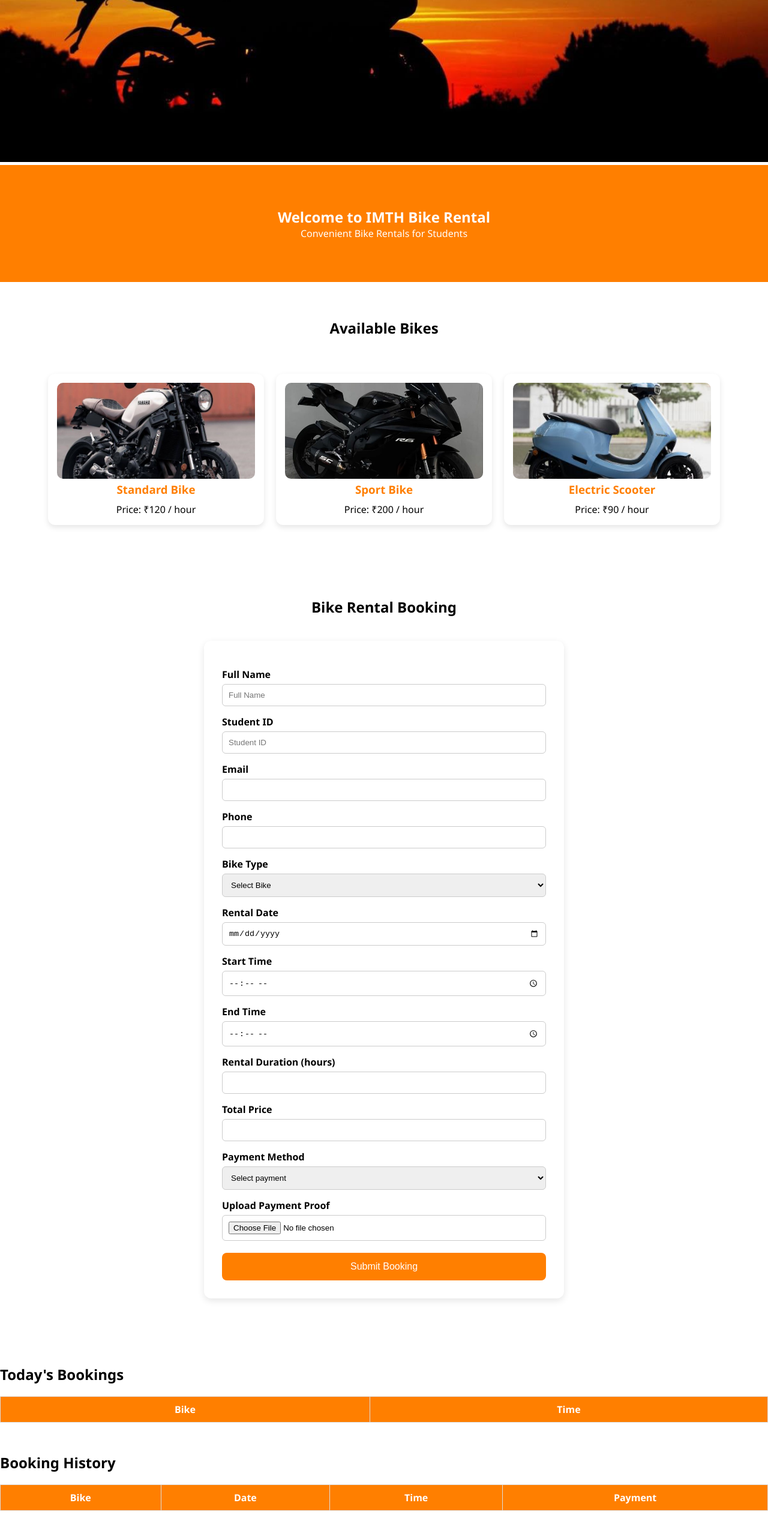
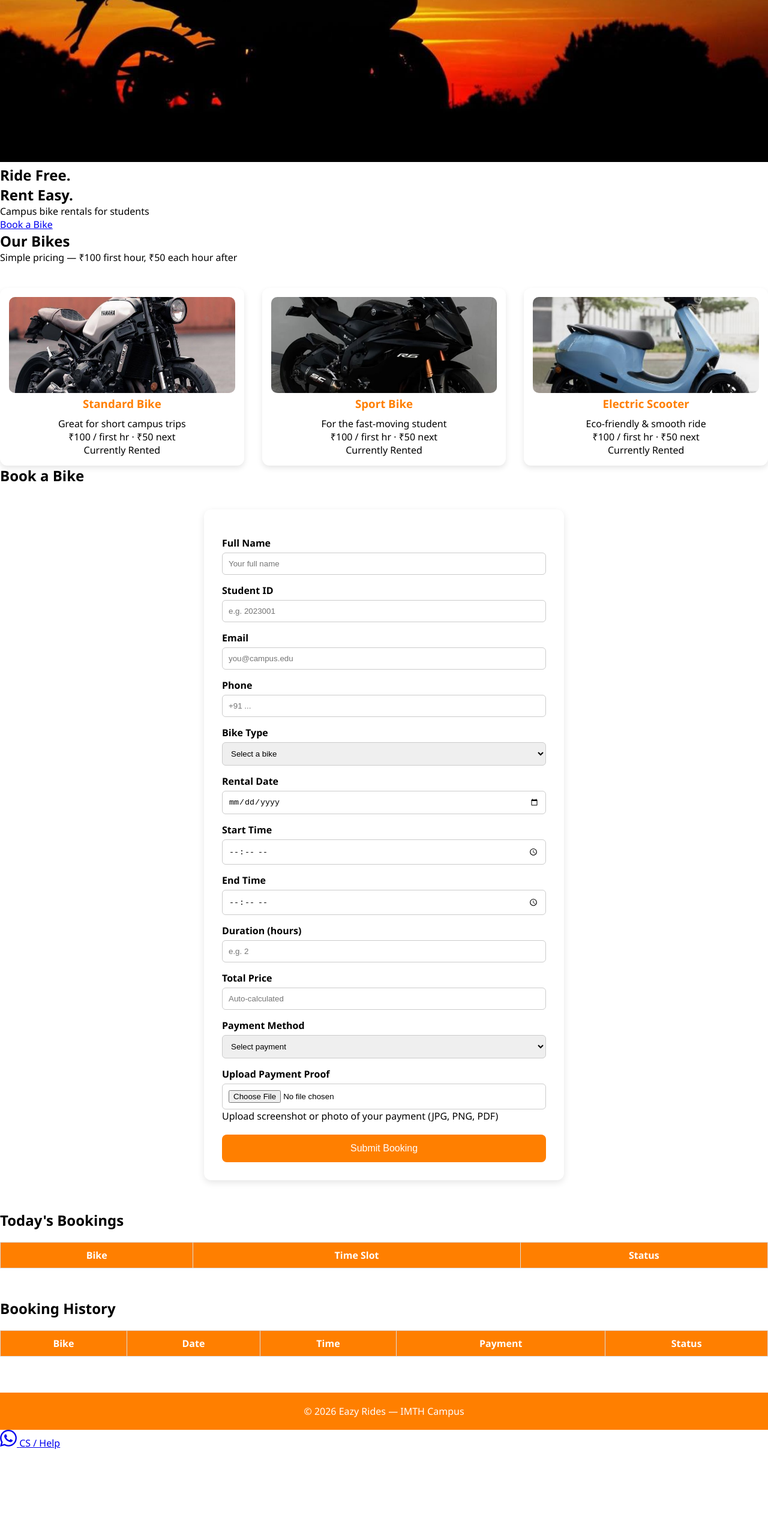
Before and after one commit to arasukamelon/imth-bike-rental, a plain HTML site: page index.html in a window 1280 px wide. Shown: the part 250-2800 px from the top of the page at 60% size. After the commit the page ends 2666 px from the top, so only its background shows below. Drawn offline with Linux system fonts and the light colour scheme; no server answers; a script that the page names is missing.

Commit message:
Revamp HTML structure for Eazy Rides Bike Rental
Updated the bike rental HTML layout, including navbar, hero section, bike listings, booking form, and booking history. Changed title and added language selection and dark mode toggle.

```diff
--- a/index.html
+++ b/index.html
@@ -1,216 +1,231 @@
 <!DOCTYPE html>
 <html lang="en">
-
 <head>
   <meta charset="UTF-8">
   <meta name="viewport" content="width=device-width, initial-scale=1.0">
-    <title>IMTH Bike Rental</title>
-    <meta name="robots" content="noindex, nofollow">
+  <title>Eazy Rides – Bike Rental</title>
+  <link rel="preconnect" href="https://fonts.googleapis.com">
+  <link href="https://fonts.googleapis.com/css2?family=Syne:wght@700;800&family=DM+Sans:wght@400;500;600&display=swap" rel="stylesheet">
   <link rel="stylesheet" href="style.css">
-    <script defer src="script.js"></script>
 </head>
+<body>
 
-<body>
 <!-- NAVBAR -->
 <nav class="navbar">
-<div class="logo">IMTH Bike Rental</div>
-
+  <div class="logo">
+    <img src="logo.jpeg" alt="Logo">
+    <span>Eazy Rides</span>
+  </div>
   <ul>
-<li><a href="#home">Home</a></li>
-<li><a href="#bikes">Bikes</a></li>
-<li><a href="#booking">Booking</a></li>
-<li><a href="#schedule">Today's Bookings</a></li>
-<li><a href="#history">Booking History</a></li>
+    <li><a href="#home"     data-i18n="nav.home">Home</a></li>
+    <li><a href="#bikes"    data-i18n="nav.bikes">Bikes</a></li>
+    <li><a href="#booking"  data-i18n="nav.book">Book Now</a></li>
+    <li><a href="#schedule" data-i18n="nav.today">Today</a></li>
+    <li><a href="#history"  data-i18n="nav.history">History</a></li>
   </ul>
+  <div class="nav-controls">
+    <select id="language" title="Language" onchange="applyLanguage(this.value)">
+      <option value="en">🇬🇧 EN</option>
+      <option value="hi">🇮🇳 हिन्दी</option>
+    </select>
+    <label class="switch" title="Dark Mode">
+      <input type="checkbox" id="darkMode" onchange="toggleDark(this.checked)">
+      <span class="slider"></span>
+    </label>
+  </div>
 </nav>
 
-<!-- HERO IMAGE -->
-
-<section class="hero">
-
+<!-- HERO -->
+<section class="hero" id="home">
   <img src="bg-image.jpeg" alt="Bike Rental">
-
+  <div class="hero-text">
+    <h1 data-i18n="hero.title">Ride Free.<br>Rent Easy.</h1>
+    <p data-i18n="hero.sub">Campus bike rentals for students</p>
+    <a href="#booking" class="btn" data-i18n="hero.cta">Book a Bike</a>
+  </div>
 </section>
 
-<!-- JUMBOTRON -->
+<!-- BIKES -->
+<section class="section" id="bikes">
+  <h2 data-i18n="bikes.title">Our Bikes</h2>
+  <p class="sub" data-i18n="bikes.sub">Simple pricing — ₹100 first hour, ₹50 each hour after</p>
+  <div class="bike-grid">
 
-<section class="jumbotron" id="home">
+    <div class="bike-card" data-bike="Standard Bike">
+      <img src="bike1.jpeg" alt="Standard Bike">
+      <div class="card-body">
+        <h3 data-i18n="bikes.standard">Standard Bike</h3>
+        <p data-i18n="bikes.standard.desc">Great for short campus trips</p>
+        <span class="price" data-i18n="bikes.price">₹100 / first hr · ₹50 next</span>
+      </div>
+      <div class="unavailable-badge" data-i18n="bikes.rented">Currently Rented</div>
+    </div>
 
-<h1>Welcome to IMTH Bike Rental</h1>
+    <div class="bike-card" data-bike="Sport Bike">
+      <img src="bike2.jpeg" alt="Sport Bike">
+      <div class="card-body">
+        <h3 data-i18n="bikes.sport">Sport Bike</h3>
+        <p data-i18n="bikes.sport.desc">For the fast-moving student</p>
+        <span class="price" data-i18n="bikes.price">₹100 / first hr · ₹50 next</span>
+      </div>
+      <div class="unavailable-badge" data-i18n="bikes.rented">Currently Rented</div>
+    </div>
 
-<p>Convenient Bike Rentals for Students</p>
+    <div class="bike-card" data-bike="Electric Scooter">
+      <img src="bike3.jpeg" alt="Electric Scooter">
+      <div class="card-body">
+        <h3 data-i18n="bikes.electric">Electric Scooter</h3>
+        <p data-i18n="bikes.electric.desc">Eco-friendly &amp; smooth ride</p>
+        <span class="price" data-i18n="bikes.price">₹100 / first hr · ₹50 next</span>
+      </div>
+      <div class="unavailable-badge" data-i18n="bikes.rented">Currently Rented</div>
+    </div>
 
+  </div>
 </section>
 
-<!-- BIKE SECTION -->
+<!-- BOOKING FORM -->
+<section class="section alt" id="booking">
+  <h2 data-i18n="form.title">Book a Bike</h2>
+  <form id="bookingForm">
 
-<section class="container" id="bikes">
-
-<h2>Available Bikes</h2>
-
-<div class="bike-grid">
-
-<div class="bike-list">
-<div class="bike-card">
-<img src="bike1.jpeg">
-
-<h3>Standard Bike</h3>
-
-<p>Price: ₹120 / hour</p>
-
+    <div class="form-row">
+      <div class="field">
+        <label data-i18n="form.name">Full Name</label>
+        <input id="name" data-i18n-ph="form.name.ph" placeholder="Your full name" required>
       </div>
-
-<div class="bike-card">
-<img src="bike2.jpeg">
-
-<h3>Sport Bike</h3>
-
-<p>Price: ₹200 / hour</p>
-
-</div>
-
-<div class="bike-card">
-<img src="bike3.jpeg">
-
-<h3>Electric Scooter</h3>
-
-<p>Price: ₹90 / hour</p>
-
+      <div class="field">
+        <label data-i18n="form.student">Student ID</label>
+        <input id="student" data-i18n-ph="form.student.ph" placeholder="e.g. 2023001" required>
       </div>
     </div>
 
+    <div class="form-row">
+      <div class="field">
+        <label data-i18n="form.email">Email</label>
+        <input id="email" type="email" data-i18n-ph="form.email.ph" placeholder="you@campus.edu" required>
+      </div>
+      <div class="field">
+        <label data-i18n="form.phone">Phone</label>
+        <input id="phone" data-i18n-ph="form.phone.ph" placeholder="+91 ..." required>
+      </div>
     </div>
 
-</section>
+    <div class="field">
+      <label data-i18n="form.bike">Bike Type</label>
+      <select id="bikeType" required>
+        <option value="" data-i18n="form.bike.select">Select a bike</option>
+        <option value="Standard Bike" data-i18n="bikes.standard">Standard Bike</option>
+        <option value="Sport Bike"    data-i18n="bikes.sport">Sport Bike</option>
+        <option value="Electric Scooter" data-i18n="bikes.electric">Electric Scooter</option>
+      </select>
+    </div>
 
-<!-- BOOKING -->
+    <div class="form-row">
+      <div class="field">
+        <label data-i18n="form.date">Rental Date</label>
+        <input type="date" id="date" required>
+      </div>
+      <div class="field">
+        <label data-i18n="form.start">Start Time</label>
+        <input type="time" id="start" required>
+      </div>
+      <div class="field">
+        <label data-i18n="form.end">End Time</label>
+        <input type="time" id="end" required>
+      </div>
+    </div>
 
-<section class="container" id="booking">
+    <div class="form-row">
+      <div class="field">
+        <label data-i18n="form.hours">Duration (hours)</label>
+        <input id="hours" type="number" min="1" data-i18n-ph="form.hours.ph" placeholder="e.g. 2">
+      </div>
+      <div class="field">
+        <label data-i18n="form.total">Total Price</label>
+        <input id="totalPrice" readonly data-i18n-ph="form.total.ph" placeholder="Auto-calculated">
+      </div>
+    </div>
 
-<h2>Bike Rental Booking</h2>
-
-<form id="bookingForm">
-
-<label>Full Name</label>
-<input id="name" placeholder="Full Name" required>
-
-<label>Student ID</label>
-<input id="student" placeholder="Student ID" required>
-
-<label>Email</label>
-<input id="email" type="email" required>
-
-<label>Phone</label>
-<input id="phone" required>
-
-<label>Bike Type</label>
-
-<select id="bikeType">
-<option value="">Select Bike</option>
-
-<option value="Standard Bike">Standard Bike (₹120/hour)</option>
-<option value="Sport Bike">Sport Bike (₹200/hour)</option>
-<option value="Electric Scooter">Electric Scooter (₹90/hour)</option>
-
+    <div class="field">
+      <label data-i18n="form.payment">Payment Method</label>
+      <select id="payment" required onchange="showPayment()">
+        <option value=""    data-i18n="form.payment.select">Select payment</option>
+        <option value="QR"  data-i18n="form.payment.qr">QR Payment</option>
+        <option value="Card"data-i18n="form.payment.card">Debit / Credit Card</option>
       </select>
-
-<label>Rental Date</label>
-<input type="date" id="date" required>
-
-<label>Start Time</label>
-<input type="time" id="start" required>
-
-<label>End Time</label>
-<input type="time" id="end" required>
-
-<label>Rental Duration (hours)</label>
-
-<input id="hours" type="number" min="1">
-
-<label>Total Price</label>
-
-<input type="text" id="totalPrice" readonly>
-
-<!-- PAYMENT METHOD -->
-
-<label>Payment Method</label>
-
-<select id="payment" onchange="showPayment()">
-<option value="">Select payment</option>
-<option value="QR">QR Payment</option>
-<option value="Card">Debit / Credit Card</option>
-</select>
+    </div>
 
     <div id="qrBox">
-<img src="qr.avif" width="200">
+      <p data-i18n="form.qr.label">Scan to pay:</p>
+      <img src="qr.avif" alt="QR Code" width="180">
     </div>
 
     <div id="cardForm">
+      <input type="text" data-i18n-ph="form.card.number"  placeholder="Card Number">
+      <input type="text" data-i18n-ph="form.card.expiry"  placeholder="Expiry Date (MM/YY)">
+      <input type="text" data-i18n-ph="form.card.cvv"     placeholder="CVV">
+    </div>
 
-<input type="text" placeholder="Card Number">
-<input type="text" placeholder="Expiry Date">
-<input type="text" placeholder="CVV">
+    <div class="field">
+      <label data-i18n="form.proof">Upload Payment Proof</label>
+      <input type="file" id="proof" accept="image/*,.pdf" required>
+      <p class="field-hint" data-i18n="form.proof.hint">Upload screenshot or photo of your payment (JPG, PNG, PDF)</p>
+    </div>
 
-</div>
-<script src="https://checkout.razorpay.com/v1/checkout.js"></script>
-
-<label>Upload Payment Proof</label>
-
-<input type="file" required>
-
-<button type="submit">Submit Booking</button>
+    <button type="submit" id="submitBtn" data-i18n="form.submit">Submit Booking</button>
 
   </form>
-
 </section>
 
-<!-- BOOKING SCHEDULE -->
-<section id="schedule">
-
-<h2>Today's Bookings</h2>
-
+<!-- TODAY'S SCHEDULE -->
+<section class="section" id="schedule">
+  <h2 data-i18n="schedule.title">Today's Bookings</h2>
+  <div class="table-wrap">
     <table id="scheduleTable">
-
       <thead>
         <tr>
-<th>Bike</th>
-<th>Time</th>
+          <th data-i18n="table.bike">Bike</th>
+          <th data-i18n="table.time">Time Slot</th>
+          <th data-i18n="table.status">Status</th>
         </tr>
       </thead>
-
       <tbody></tbody>
-
     </table>
-
+  </div>
 </section>
 
-<!-- BOOKING HISTORY -->
-<section id="history">
-
-<h2>Booking History</h2>
-
+<!-- HISTORY -->
+<section class="section alt" id="history">
+  <h2 data-i18n="history.title">Booking History</h2>
+  <div class="table-wrap">
     <table id="historyTable">
-
       <thead>
         <tr>
-<th>Bike</th>
-<th>Date</th>
-<th>Time</th>
-<th>Payment</th>
+          <th data-i18n="table.bike">Bike</th>
+          <th data-i18n="table.date">Date</th>
+          <th data-i18n="table.time">Time</th>
+          <th data-i18n="table.payment">Payment</th>
+          <th data-i18n="table.status">Status</th>
         </tr>
       </thead>
-
       <tbody></tbody>
-
     </table>
-
+  </div>
 </section>
 
 <footer>
-
-<p>© 2026 IMTH Bike Rental Service</p>
-
+  <p>© 2026 Eazy Rides — IMTH Campus</p>
 </footer>
 
+<!-- CS WHATSAPP BUTTON -->
+<a class="cs-btn" href="https://wa.me/917604013917?text=Hello%20Eazy%20Rides!%20I%20need%20your%20help." target="_blank" title="Chat CS via WhatsApp">
+  <svg xmlns="http://www.w3.org/2000/svg" viewBox="0 0 24 24" fill="currentColor" width="28" height="28">
+    <path d="M17.472 14.382c-.297-.149-1.758-.867-2.03-.967-.273-.099-.471-.148-.67.15-.197.297-.767.966-.94 1.164-.173.199-.347.223-.644.075-.297-.15-1.255-.463-2.39-1.475-.883-.788-1.48-1.761-1.653-2.059-.173-.297-.018-.458.13-.606.134-.133.298-.347.446-.52.149-.174.198-.298.298-.497.099-.198.05-.371-.025-.52-.075-.149-.669-1.612-.916-2.207-.242-.579-.487-.5-.669-.51-.173-.008-.371-.01-.57-.01-.198 0-.52.074-.792.372-.272.297-1.04 1.016-1.04 2.479 0 1.462 1.065 2.875 1.213 3.074.149.198 2.096 3.2 5.077 4.487.709.306 1.262.489 1.694.625.712.227 1.36.195 1.871.118.571-.085 1.758-.719 2.006-1.413.248-.694.248-1.289.173-1.413-.074-.124-.272-.198-.57-.347m-5.421 7.403h-.004a9.87 9.87 0 01-5.031-1.378l-.361-.214-3.741.982.998-3.648-.235-.374a9.86 9.86 0 01-1.51-5.26c.001-5.45 4.436-9.884 9.888-9.884 2.64 0 5.122 1.03 6.988 2.898a9.825 9.825 0 012.893 6.994c-.003 5.45-4.437 9.884-9.885 9.884m8.413-18.297A11.815 11.815 0 0012.05 0C5.495 0 .16 5.335.157 11.892c0 2.096.547 4.142 1.588 5.945L.057 24l6.305-1.654a11.882 11.882 0 005.683 1.448h.005c6.554 0 11.89-5.335 11.893-11.893a11.821 11.821 0 00-3.48-8.413z"/>
+  </svg>
+  <span data-i18n="cs.label">CS / Help</span>
+</a>
+
+<script src="script.js"></script>
 </body>
 </html>
```
Lines whose indentation alone changed are shown as unchanged.
